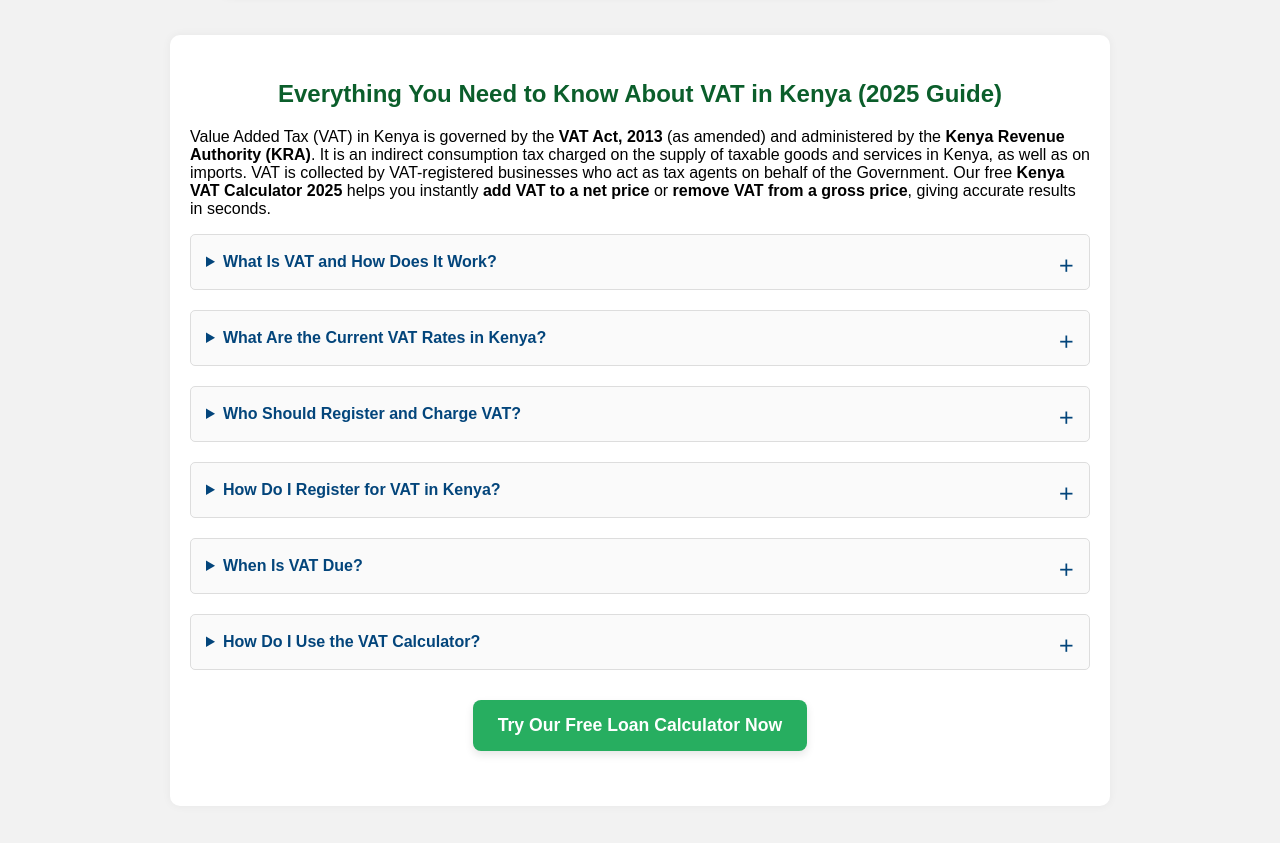
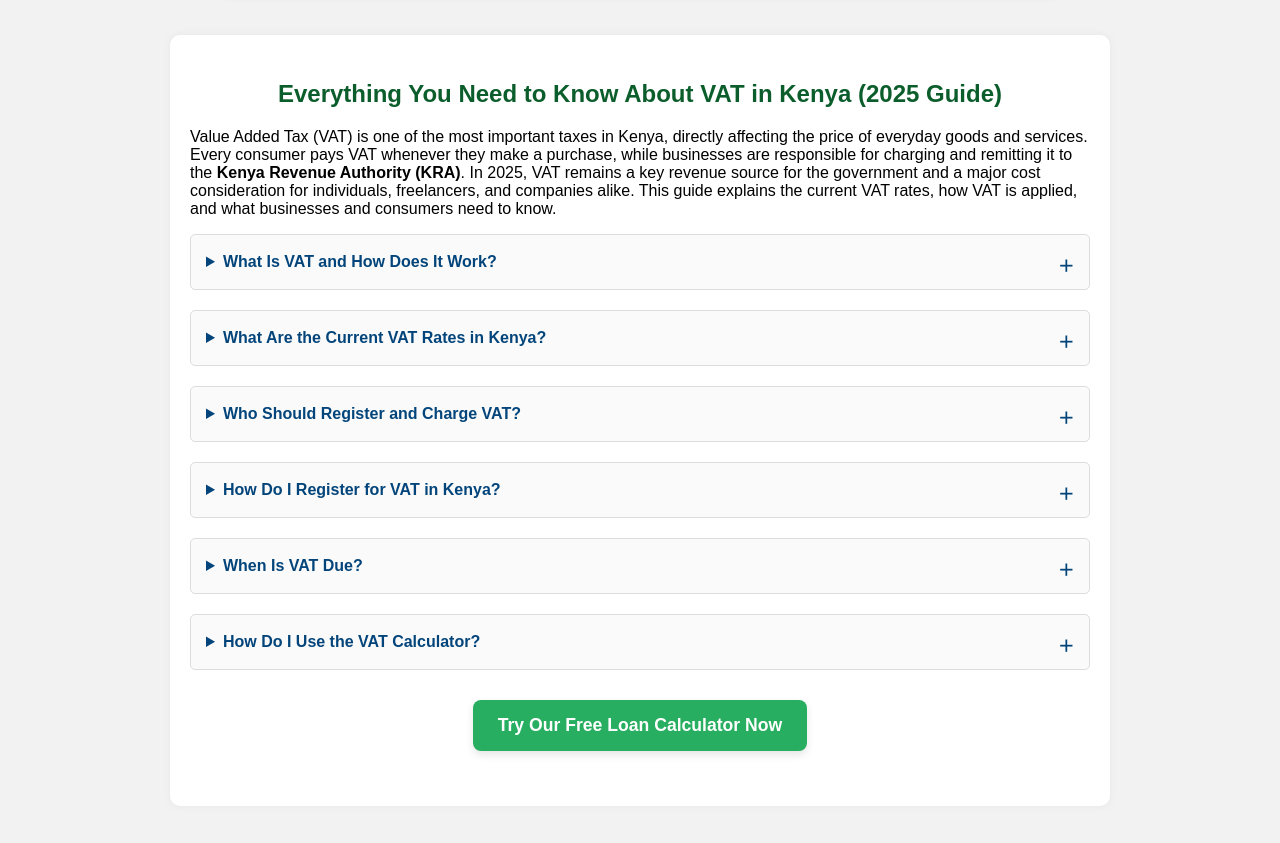
Before and after one commit to chachasgifts/jazaloan, a plain HTML site: page vat-calculator.html in a window 1280 px wide. Shown: the part 1060-1903 px from the top of the page. Drawn offline with nearby package versions, Linux system fonts and the light colour scheme.

Commit message:
Update vat-calculator.html

```diff
--- a/vat-calculator.html
+++ b/vat-calculator.html
@@ -673,16 +673,16 @@ details[open] > summary {
 </main>
 
 <section class="affiliate">
-  <h2>Everything You Need to Know About VAT in Kenya (2025 Guide)</h2>
+ <h2>Everything You Need to Know About VAT in Kenya (2025 Guide)</h2>
 
-  <p>
-    Value Added Tax (VAT) in Kenya is governed by the <strong>VAT Act, 2013</strong> (as amended) and administered by the
-    <strong>Kenya Revenue Authority (KRA)</strong>. It is an indirect consumption tax charged on the supply
-    of taxable goods and services in Kenya, as well as on imports. VAT is collected by VAT-registered
-    businesses who act as tax agents on behalf of the Government. Our free <strong>Kenya VAT Calculator 2025</strong>
-    helps you instantly <strong>add VAT to a net price</strong> or <strong>remove VAT from a gross price</strong>,
-    giving accurate results in seconds.
-  </p>
+<p>
+  Value Added Tax (VAT) is one of the most important taxes in Kenya, directly affecting the price of everyday goods
+  and services. Every consumer pays VAT whenever they make a purchase, while businesses are responsible for charging
+  and remitting it to the <strong>Kenya Revenue Authority (KRA)</strong>. In 2025, VAT remains a key revenue source
+  for the government and a major cost consideration for individuals, freelancers, and companies alike.
+  This guide explains the current VAT rates, how VAT is applied, and what businesses and consumers need to know.
+</p>
+
 
   <details>
     <summary>What Is VAT and How Does It Work?</summary>
```
